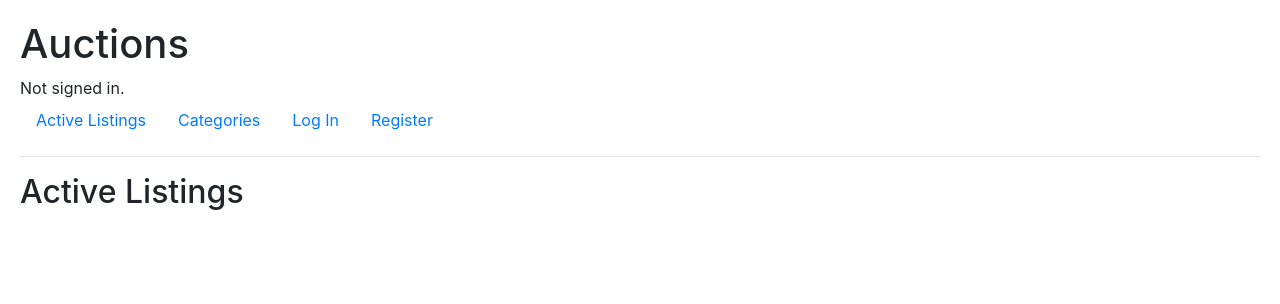
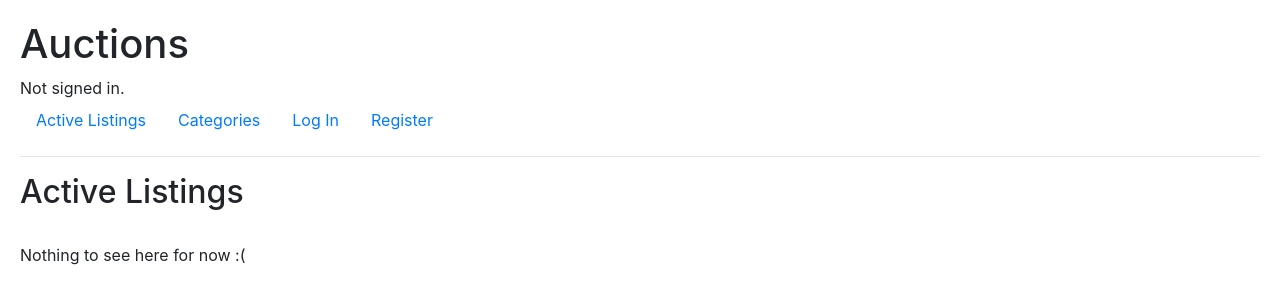
Before and after one commit to mnahinkhan/cs50-commerce, a Django app: page / in a window 1280 px wide. Shown: the top 304 px of the page. Run offline with Django 3.2, Linux system fonts and the light colour scheme; data that the repository does not hold is empty; some libraries are stand-ins or nearby versions.

Commit message:
Slight change to allow for "nothing to see here" message

```diff
--- a/auctions/templates/auctions/index.html
+++ b/auctions/templates/auctions/index.html
@@ -3,8 +3,9 @@
 {% block body %}
     <h2>{{ title }}</h2>
 
+
+    {% for listing in listings reversed %}
         <div class="container all-listings">
-    {% for listing in listings reversed %}
             <div class="row listing">
                 <div class="col-4 listing-image-index">
                     <a href="{% url 'listing page' listing.pk %}"><img src="{% if listing.image_url %} {{ listing.image_url }} {% else %}
@@ -29,6 +30,10 @@
                 </div>
 
             </div>
+        </div>
+    {% empty %}
+        <br/>
+        <p>Nothing to see here for now :(</p>
     {% endfor %}
-    </div>
+
 {% endblock %}
```
Lines whose indentation alone changed are shown as unchanged.
